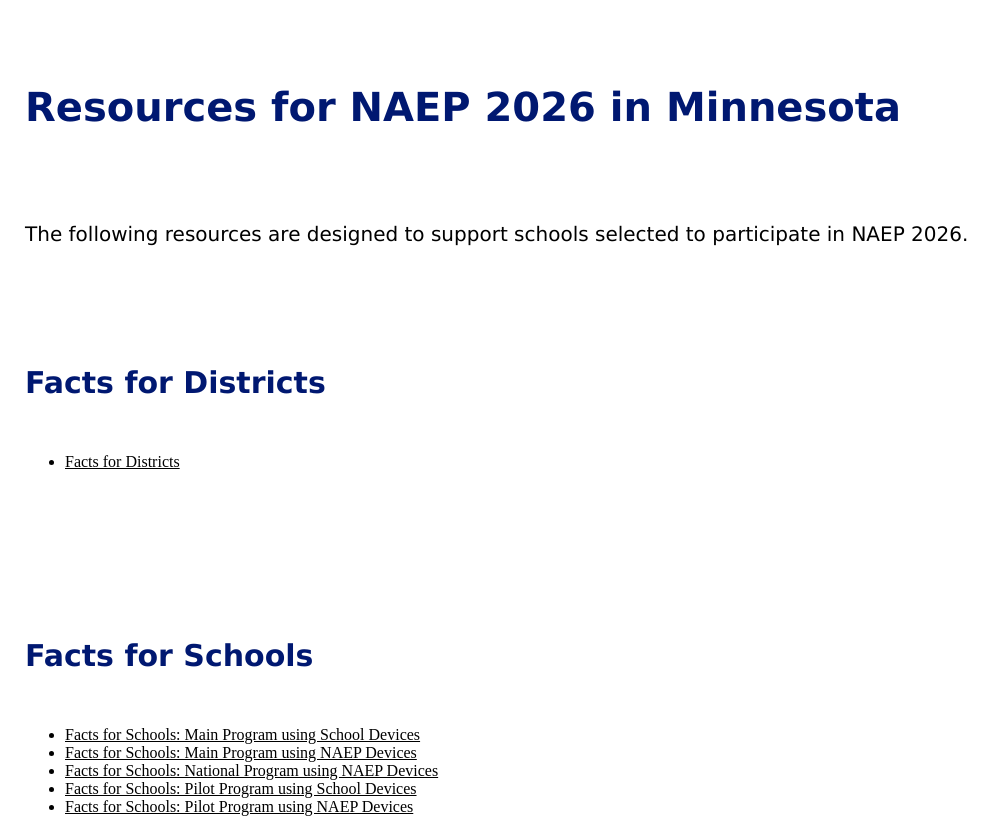
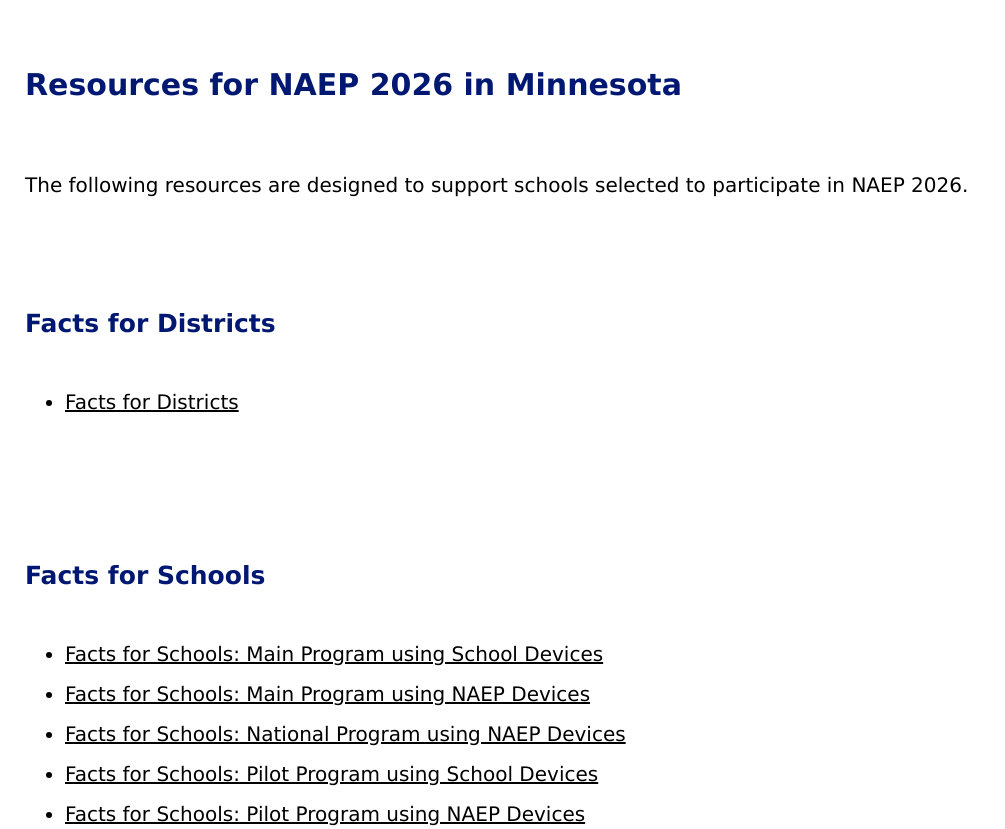
Before and after one commit to jncain/NAEP26inMN, a plain HTML site: page index.html in a window 1280 px wide. Shown: the top 829 px of the page, without its empty margins (0-1005 px from the left). Drawn offline with Linux system fonts and the light colour scheme.

Commit message:
Update index.html

```diff
--- a/index.html
+++ b/index.html
@@ -4,9 +4,10 @@
     <style>
       body {margin: 25px}
       p {font-family: "Verdana"; font-size: 20px; color: #000000; line-height: 2;}
-      h1 {font-family: "Verdana"; font-size: 40px; font-weight: bold; color: #001871; line-height: 4;}
-      h2 {font-family: "Verdana"; font-size: 30px; color: #001871; line-height: 3;}
+      h1 {font-family: "Verdana"; font-size: 30px; font-weight: bold; color: #001871; line-height: 4;}
+      h2 {font-family: "Verdana"; font-size: 25px; color: #001871; line-height: 3;}
       a {color: #000000;}
+      li {font-family: "Verdana"; font-size: 20px; color: #000000; line-height: 2;}
     </style>
   </head>
 
```
